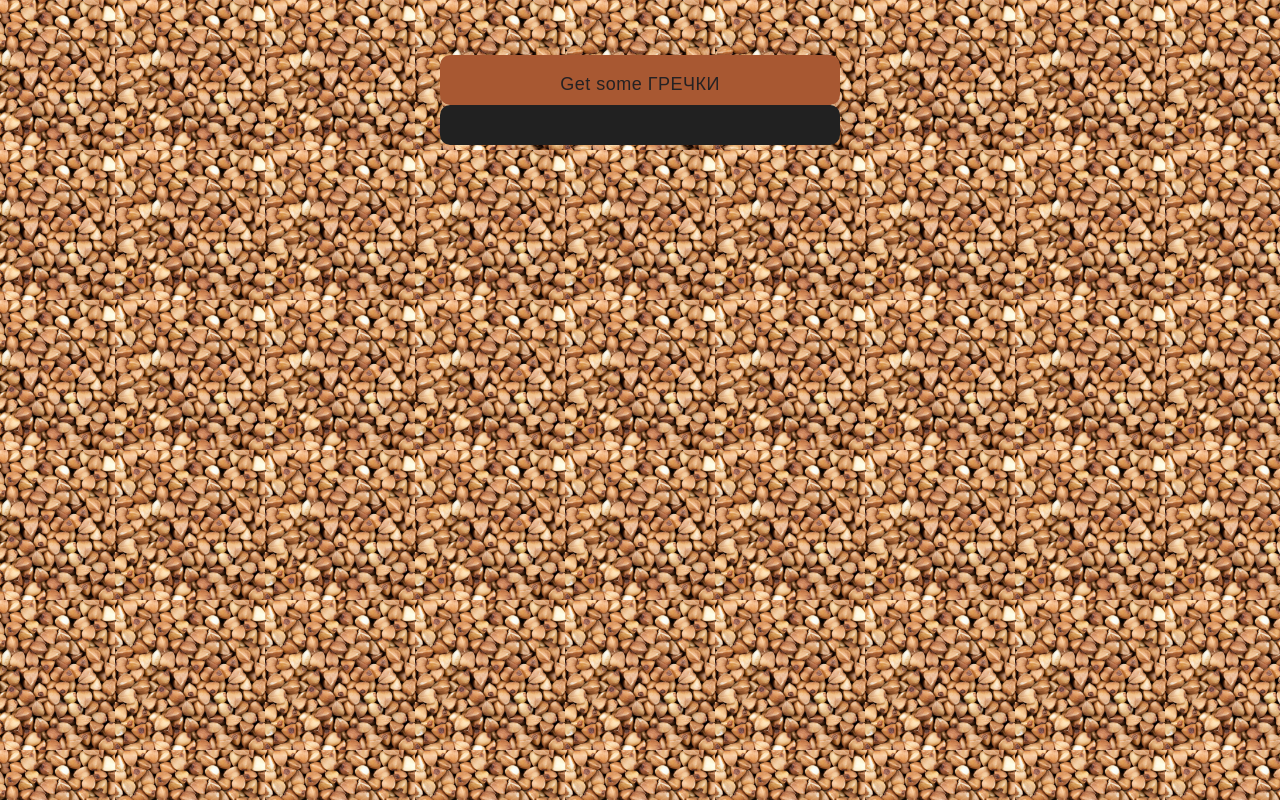
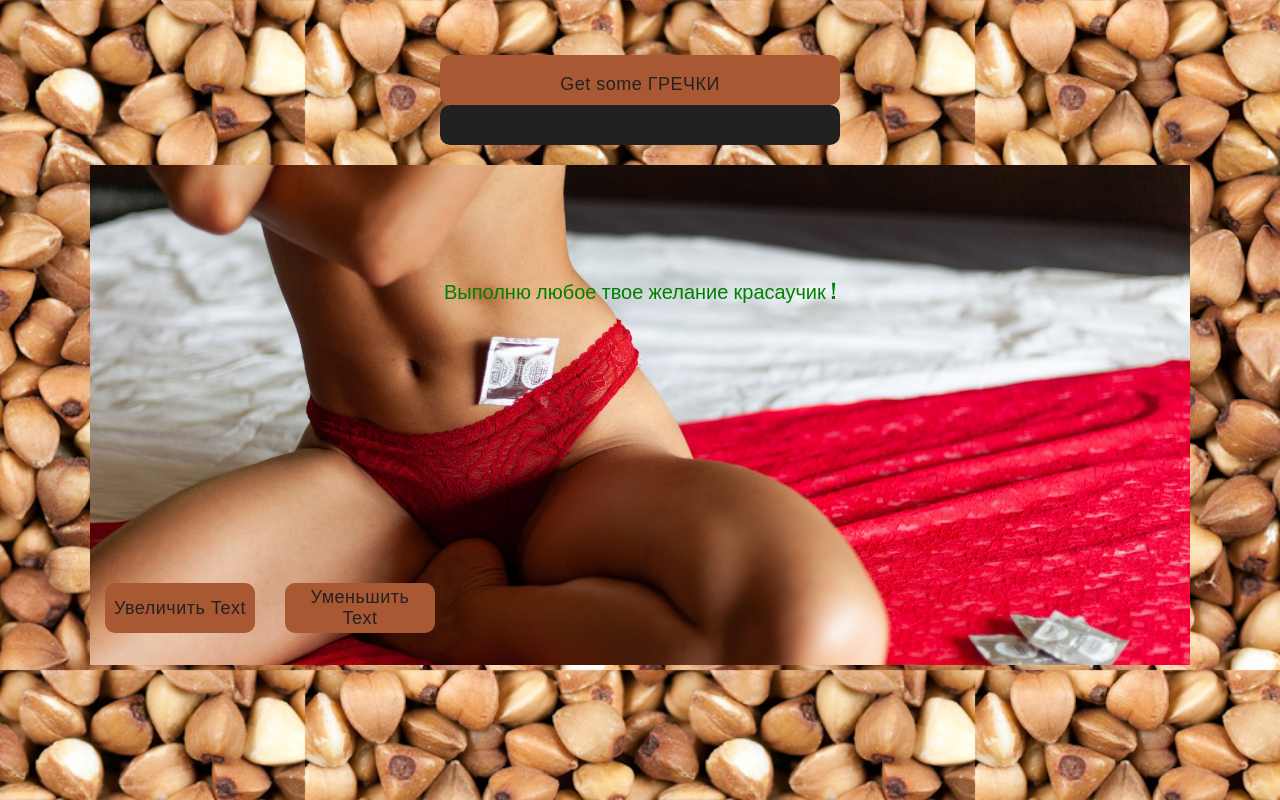
Before and after one commit to Taraskiiin/Cursor-education, a plain HTML site: page hw13/hw13.html in a window 1280 px wide. Drawn offline with nearby package versions, Linux system fonts and the light colour scheme.

Commit message:
hw13advanced

```diff
--- a/hw13/hw13.css
+++ b/hw13/hw13.css
@@ -30,6 +30,7 @@ body{
     width: 400px;
     height: 50px;
     border: none;
+    cursor: pointer;
 }
 .return__result{
     width: 400px;
@@ -40,3 +41,27 @@ body{
     color: #c9c9c9;
     background-color: #212121;
 }
+.change__fontsize {
+    width: 100%;
+    height: 500px;
+    text-align: center;
+    background-image: url(img/dainis-graveris-NIfeNO2f2ak-unsplash.jpg);
+    background-repeat: no-repeat;
+    background-size: cover;
+    background-position: center;
+    color: green;
+    position: relative;
+}
+.change__fontsize .control__btn-block{
+    position: absolute;
+    top: 80%;
+    display: flex;
+}
+.control__btn-block .__btn{
+    width: 150px;
+    margin-right: 15px;
+    margin-left: 15px;
+}
+#text{
+    padding-top: 10%;
+}
--- a/hw13/hw13.html
+++ b/hw13/hw13.html
@@ -15,6 +15,13 @@
             <p>Get some ГРЕЧКИ</p>
         </button>
         <div class="return__result"></div>
+        <div class="change__fontsize">
+            <p id="text">Выполню любое твое желание красаучик !</p>
+            <div class="control__btn-block">
+                <button onclick="upFont()" class="__btn">Увеличить Text</button>
+                <button onclick="downFont()" class="__btn">Уменьшить Text</button>
+            </div>
+        </div>
     </div>
     <script src="hw13.js"></script>
 </body>
--- a/hw13/hw13.js
+++ b/hw13/hw13.js
@@ -13,3 +13,26 @@ const getJellyfish = () => {
     <p>Отримано ${idGenerator.next().value} кілограмів гречки</p>`;
     container.append(resDiv);
 }
+const fontDefault = 24;
+const max = 30;
+const min = 24;
+function* ChangeFS(fontSize){
+    while(true){
+        let size = yield fontSize;
+        if (size === 'up'){
+            fontSize += 3;
+        }
+        if (size === 'down'){
+            fontSize -= 3;
+        }
+    }
+}
+const fontGenerator = ChangeFS(fontDefault);
+const upFont = () => {
+    const result = fontGenerator.next('up').value;
+    document.getElementById("text").style.fontSize = result + "px";
+};
+const downFont = () => {
+    const result = fontGenerator.next('down').value;
+    document.getElementById("text").style.fontSize = result + "px";
+};
```
Also changed, not shown: hw13/img/dainis-graveris-NIfeNO2f2ak-unsplash.jpg (added).
